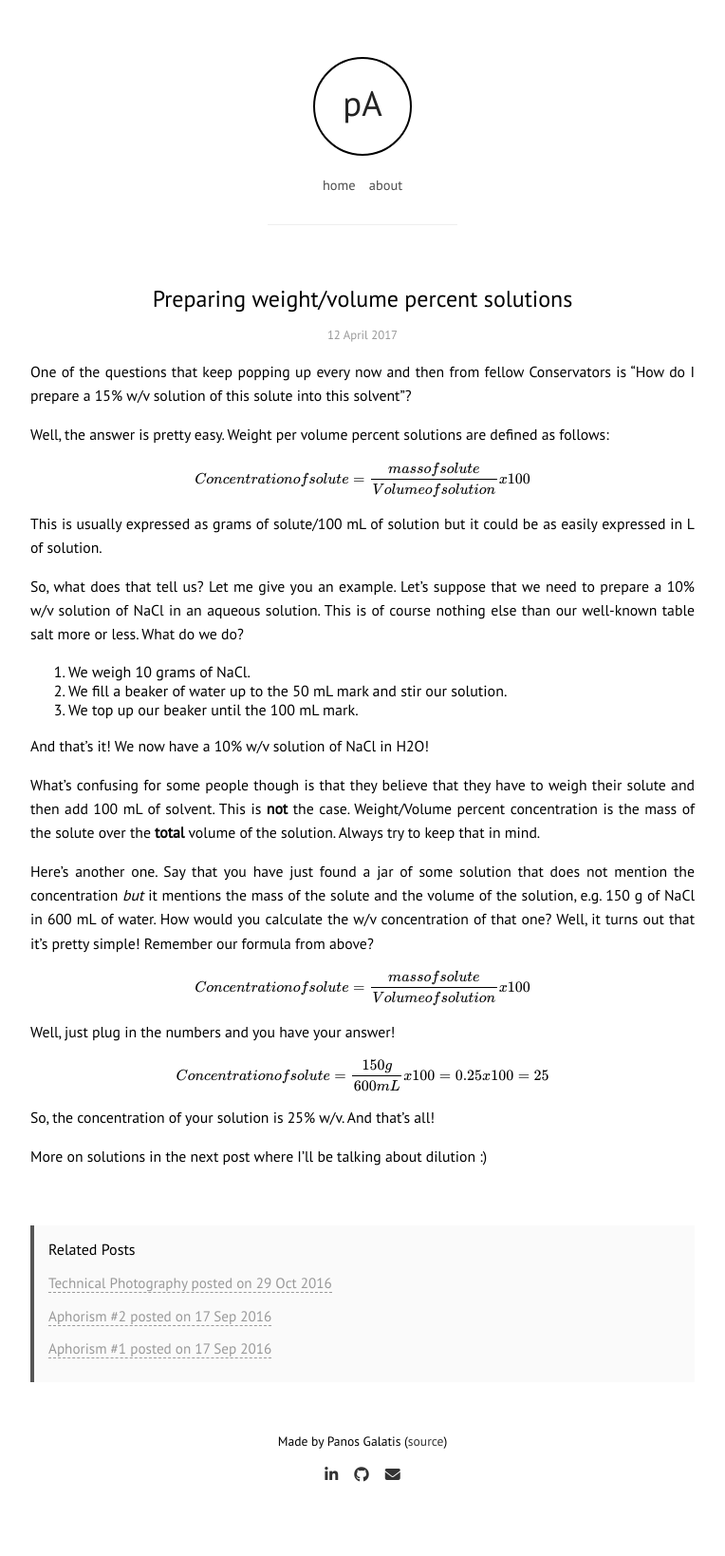
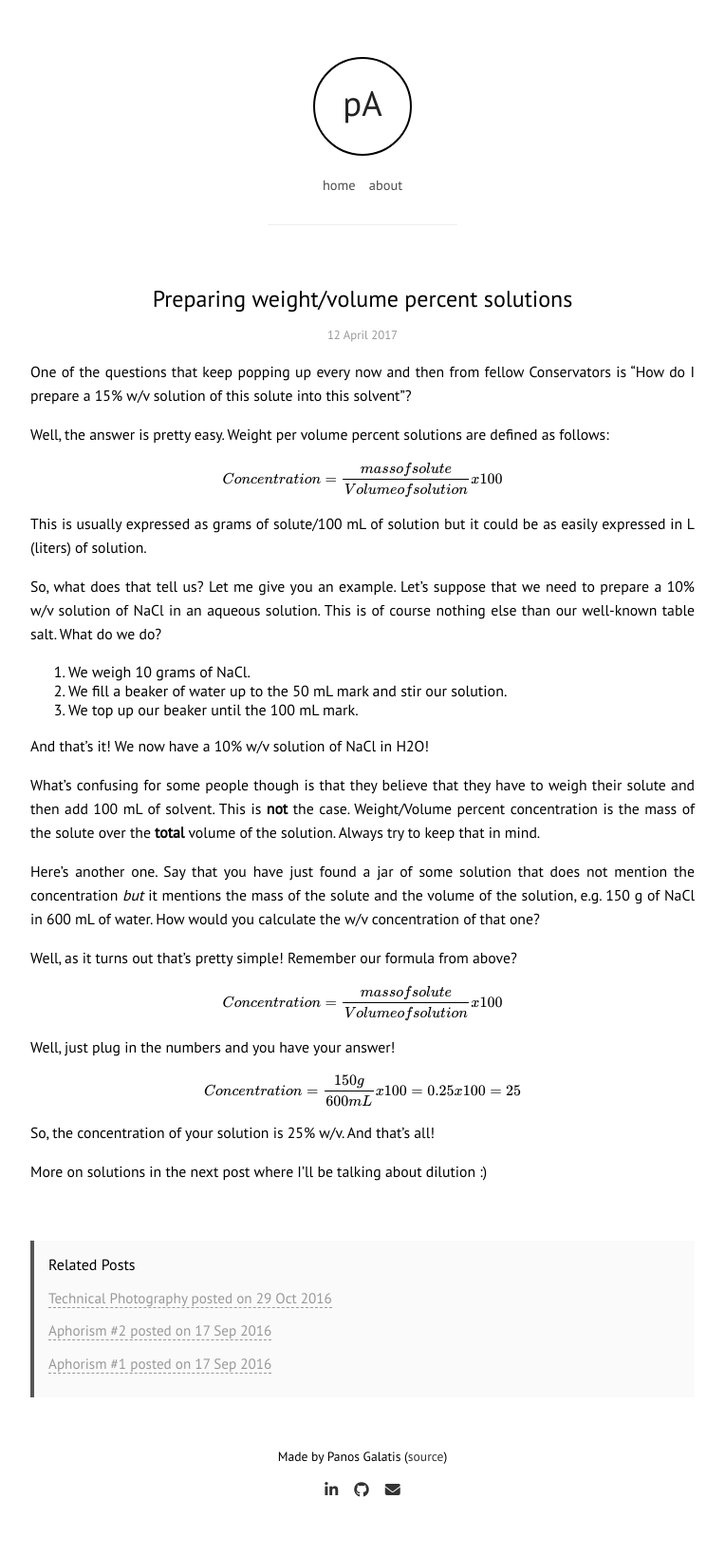
Before and after one commit to pgalatis/pgalatis.github.io, a Jekyll site: the page built from _posts/2017-04-12-preparing_weight_volume_percent_solutions.md, in a window 1280 px wide. Shown: the whole page at 95% size, without its empty margins (258-1022 px from the left). Built offline with Jekyll 4.4.1, drawn with Linux system fonts in a browser that asks for light colours; nearby versions of some CDN libraries; formulas are drawn with MathJax 3.

Commit message:
Update 2017-04-12-preparing_weight_volume_percent_solutions.md

```diff
--- a/_posts/2017-04-12-preparing_weight_volume_percent_solutions.md
+++ b/_posts/2017-04-12-preparing_weight_volume_percent_solutions.md
@@ -9,13 +9,12 @@ One of the questions that keep popping up every now and then from fellow Conserv
 Well, the answer is pretty easy. Weight per volume percent solutions are defined as follows:
 
 $$
-Concentration {}of{} solute = \frac{mass {}of{} solute}{Volume{} of{} solution} x 100
+Concentration = \frac{mass{}of{}solute}{Volume{}of{}solution} x 100
 $$
 
-This is usually expressed as grams of solute/100 mL of solution but it could be as easily expressed in L of solution.
+This is usually expressed as grams of solute/100 mL of solution but it could be as easily expressed in L (liters) of solution.
 
-So, what does that tell us? Let me give you an example. Let's suppose that we need to prepare a 10% w/v solution of NaCl in an aqueous solution. This
-is of course nothing else than our well-known table salt more or less. What do we do?
+So, what does that tell us? Let me give you an example. Let's suppose that we need to prepare a 10% w/v solution of NaCl in an aqueous solution. This is of course nothing else than our well-known table salt. What do we do?
 
 1. We weigh 10 grams of NaCl.
 2. We fill a beaker of water up to the 50 mL mark and stir our solution.
@@ -23,21 +22,20 @@ is of course nothing else than our well-known table salt more or less. What do w
 
 And that's it! We now have a 10% w/v solution of NaCl in H2O!
 
-What's confusing for some people though is that they believe that they have to weigh their solute and then add 100 mL of solvent.
-This is **not** the case. Weight/Volume percent concentration is the mass of the solute over the **total** volume of the solution. Always try to keep that in mind.
+What's confusing for some people though is that they believe that they have to weigh their solute and then add 100 mL of solvent. This is **not** the case. Weight/Volume percent concentration is the mass of the solute over the **total** volume of the solution. Always try to keep that in mind.
 
-Here's another one. Say that you have just found a jar of some solution that does not mention the concentration *but* it mentions the mass of the solute
-and the volume of the solution, e.g. 150 g of NaCl in 600 mL of water. How would you calculate the w/v concentration of that one?
-Well, it turns out that it's pretty simple! Remember our formula from above?
+Here's another one. Say that you have just found a jar of some solution that does not mention the concentration *but* it mentions the mass of the solute and the volume of the solution, e.g. 150 g of NaCl in 600 mL of water. How would you calculate the w/v concentration of that one?
+
+Well, as it turns out that's pretty simple! Remember our formula from above?
 
 $$
-Concentration {}of{} solute = \frac{mass{} of {}solute}{Volume{} of{} solution} x 100
+Concentration = \frac{mass{}of{}solute}{Volume{}of{}solution} x 100
 $$
 
 Well, just plug in the numbers and you have your answer!
 
 $$
-Concentration {}of {}solute = \frac{150{} g}{600{} mL} x 100 = 0.25 x 100 = 25%
+Concentration = \frac{150{}g}{600{}mL} x 100 = 0.25 x 100 = 25%
 $$
 
 So, the concentration of your solution is 25% w/v. And that's all!
```
